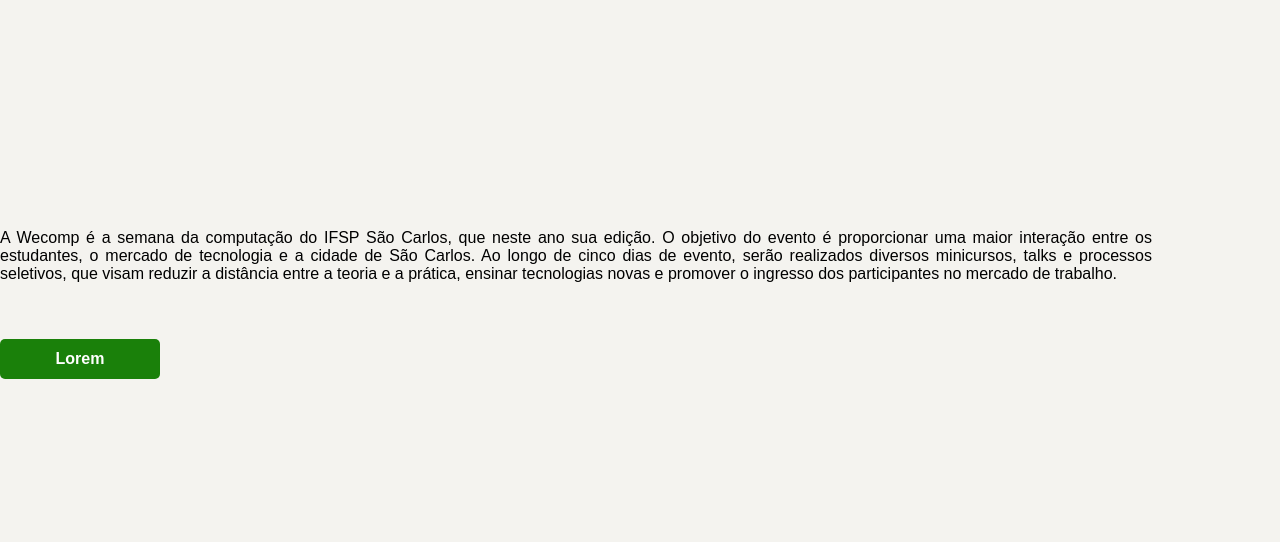
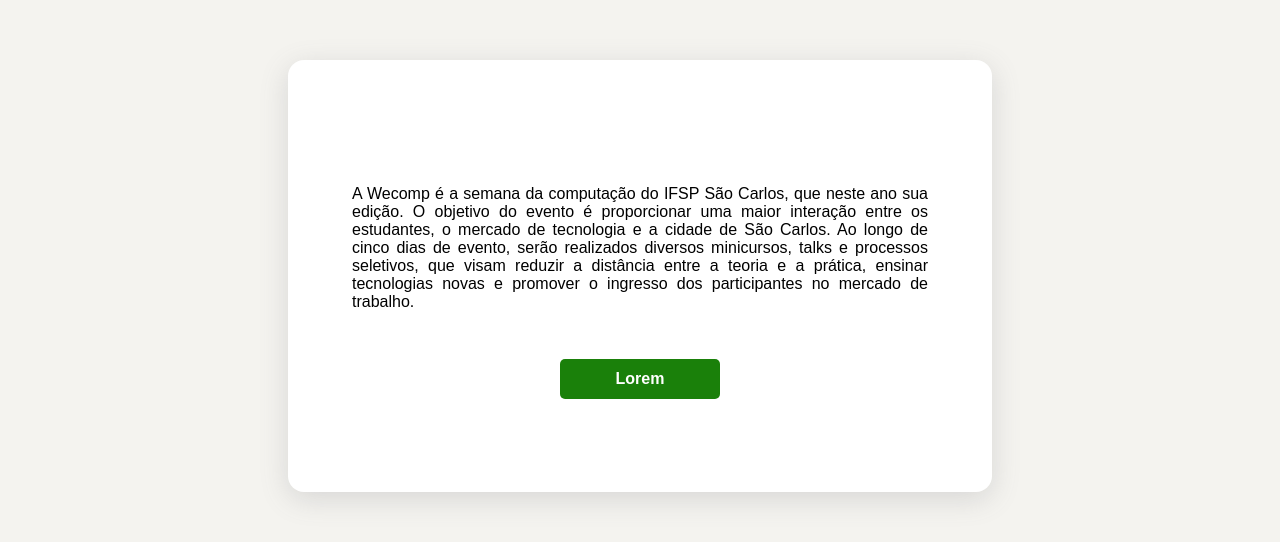
Before and after one commit to pet-ads/web-toolkit, a React (Vite) app: page / in a window 1280 px wide. Shown: the part 124-666 px from the top of the page. Built offline with nearby package versions, Linux system fonts and the light colour scheme.

Commit message:
feat: create card component

```diff
--- /dev/null
+++ b/src/components/Card/index.tsx
@@ -0,0 +1,9 @@
+// Types
+import { CardProps } from "../../types/Card";
+
+// Styles
+import { Container } from "./styles";
+
+export default function Card({ children }: CardProps) {
+  return <Container>{children}</Container>;
+}
--- /dev/null
+++ b/src/components/Card/styles.ts
@@ -0,0 +1,26 @@
+// External library
+import styled from "styled-components";
+
+export const Container = styled.div`
+  display: flex;
+  flex-direction: column;
+  justify-content: center;
+  align-items: center;
+
+  width: fit-content;
+  min-width: 50vw;
+  max-width: 50vw;
+
+  height: fit-content;
+  min-height: 50vh;
+  max-height: 50vh;
+
+  padding: 1rem 2rem;
+
+  gap: 1rem;
+
+  border-radius: 1rem;
+
+  background-color: var(--primary-text-color);
+  box-shadow: rgba(100, 100, 111, 0.2) 0px 7px 29px 0px;
+`;
--- a/src/dto/index.ts
+++ b/src/dto/index.ts
@@ -1,2 +1,3 @@
 export { default as Text } from "../components/Text";
 export { default as RedirectButton } from "../components/LinkButton";
+export { default as Card } from "../components/Card";
--- a/src/pages/Home/index.tsx
+++ b/src/pages/Home/index.tsx
@@ -1,10 +1,10 @@
 // Components
-import { Text, RedirectButton } from "../../dto";
+import { Card,Text, RedirectButton } from "../../dto";
 
 export default function Home() {
 
     return (
-      <>
+      <Card>
         <Text
           children={
             "A Wecomp é a semana da computação do IFSP São Carlos, que neste ano sua edição. O objetivo do evento é proporcionar uma maior interação entre os estudantes, o mercado de tecnologia e a cidade de São Carlos. Ao longo de cinco dias de evento, serão realizados diversos minicursos, talks e processos seletivos, que visam reduzir a distância entre a teoria e a prática, ensinar tecnologias novas e promover o ingresso dos participantes no mercado de trabalho."
@@ -16,6 +16,6 @@
           }
           children={"Lorem"}
         />
-      </>
+      </Card>
     );
 }
--- /dev/null
+++ b/src/types/Card.ts
@@ -0,0 +1,3 @@
+export interface CardProps {
+    children?: React.ReactNode;
+}
```
